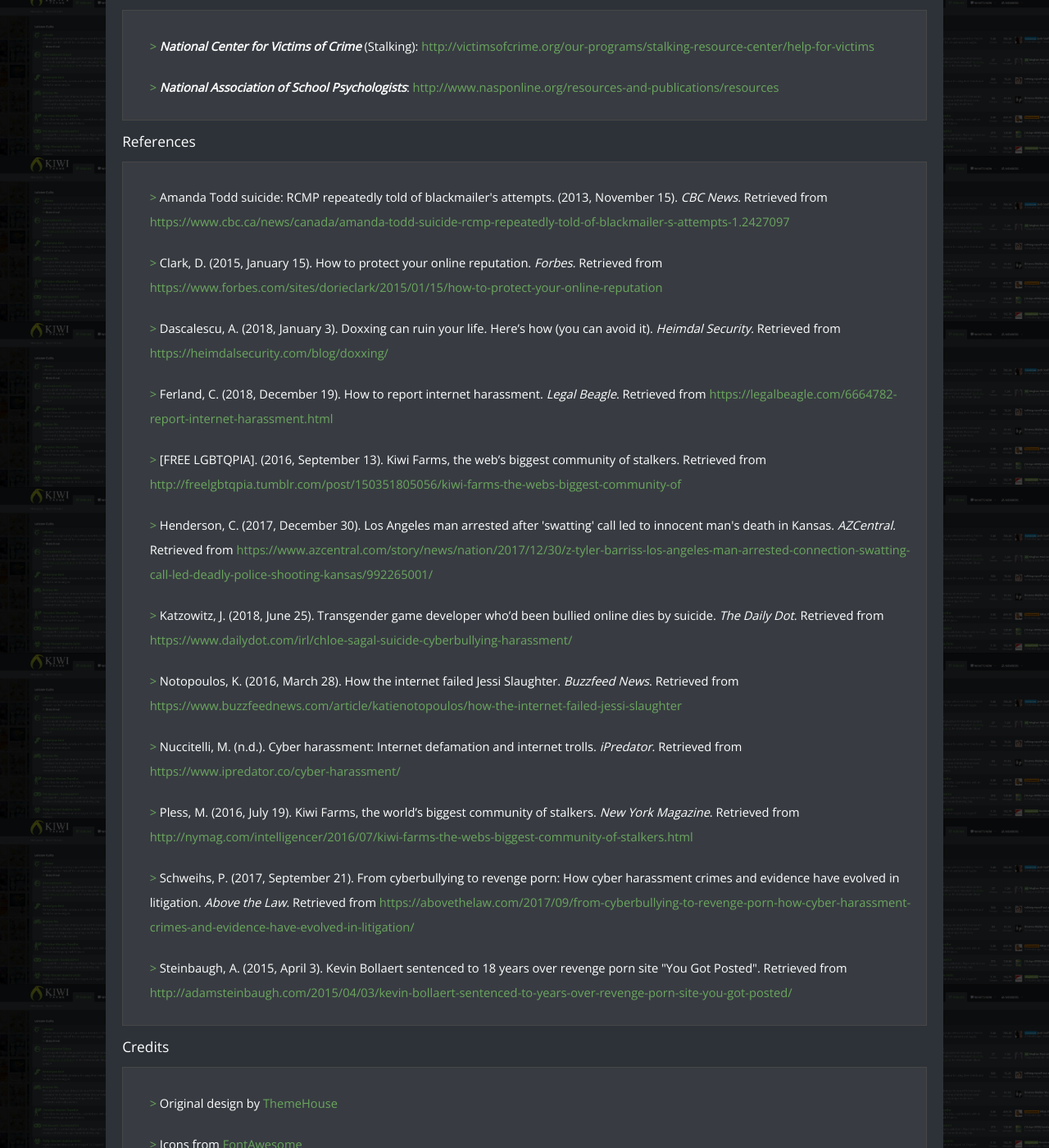
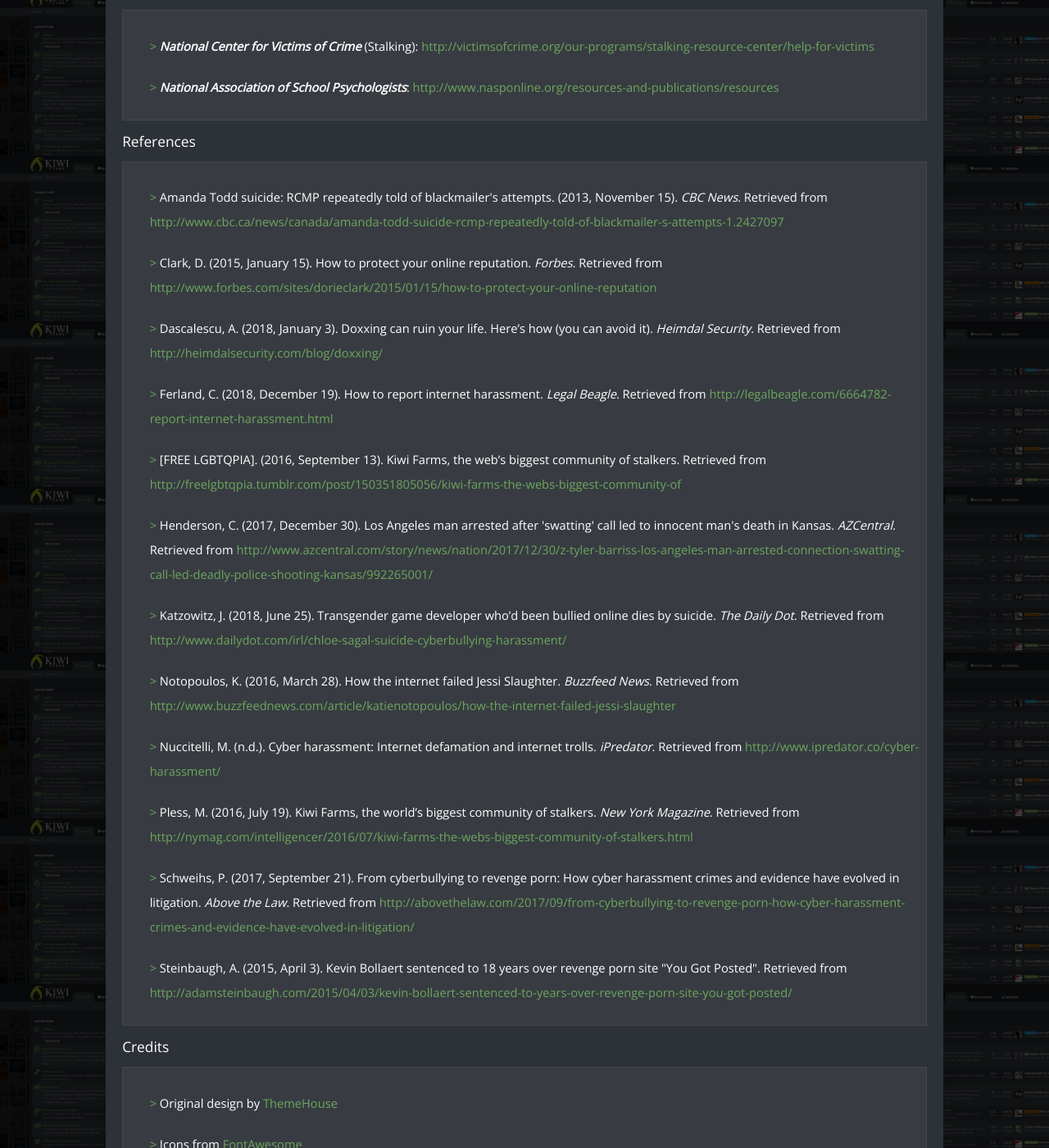
Before and after one commit to byliz/help, a Jekyll site: the page built from resources/index.html, in a window 1280 px wide and 1400 px high, scrolled down 1739 px. Shown: the whole window at 82% size. Built offline with Jekyll 4.4.1, drawn with Linux system fonts in a browser that asks for light colours; nearby versions of some CDN libraries; some web fonts are replaced; some of the changed lines change nothing that is shown; some of the changed text lies outside the part shown.

Commit message:
Update index.html

```diff
--- a/resources/index.html
+++ b/resources/index.html
@@ -12,7 +12,7 @@
 		<strong><em>National Suicide Prevention Lifeline</em></strong> phone number: <a href="tel:18002738255" target="_blank">1-800-273-TALK (1-800-273-8255)</a>
 	</li>
 	<li>
-		<strong><em>National Suicide Prevention</em></strong> Chat: <a href="https://crisischat.org" target="_blank">CrisisChat.org</a> or <a href="https://suicidepreventionlifeline.org/chat/" target="_blank">https://suicidepreventionlifeline.org/chat/</a>
+		<strong><em>National Suicide Prevention</em></strong> Chat: <a href="http://crisischat.org" target="_blank">http://crisischat.org</a> or <a href="http://suicidepreventionlifeline.org/chat/" target="_blank">http://suicidepreventionlifeline.org/chat/</a>
 	</li>
 	<li>
 		<strong><em>Crisis Text Line</em></strong>: text "SAFE" to <a href="sms:741-741" target="_blank">741-741</a>
@@ -24,7 +24,7 @@
 		<strong><em>Victim Connect Helpline</em></strong> phone number: <a href="tel:8554842846" target="_blank">855-4-VICTIM (855-484-2846)</a>
 	</li>
 	<li>
-		<strong><em>The United States Department of Justice.</em></strong> Report Computer, Internet-Related, or Intellectual Property Crime: <a href="https://www.justice.gov/criminal-ccips/reporting-computer-internet-related-or-intellectual-property-crime" target="_blank">https://www.justice.gov/criminal-ccips/reporting-computer-internet-related-or-intellectual-property-crime</a>
+		<strong><em>The United States Department of Justice.</em></strong> Report Computer, Internet-Related, or Intellectual Property Crime: <a href="http://www.justice.gov/criminal-ccips/reporting-computer-internet-related-or-intellectual-property-crime" target="_blank">http://www.justice.gov/criminal-ccips/reporting-computer-internet-related-or-intellectual-property-crime</a>
 	</li>
 </ul>
 
@@ -32,16 +32,16 @@
 
 <ul>
 	<li>
-		<strong><em>Wireshark</em></strong>: <a href="https://www.wireshark.org/" target="_blank">https://www.wireshark.org/</a>, to monitor home network traffic
+		<strong><em>Wireshark</em></strong>: <a href="http://www.wireshark.org/" target="_blank">http://www.wireshark.org/</a>, to monitor home network traffic
 	</li>
 	<li>
 		<strong><em>GetLinkInfo.com</em></strong>: <a href="http://getlinkinfo.com/" target="_blank">http://getlinkinfo.com/</a>, to check suspicious links
 	</li>
 	<li>
-		<strong><em>Google's Web Search Troubleshooter</em></strong>: <a href="https://support.google.com/websearch/troubleshooter/3111061?hl=en" target="_blank">https://support.google.com/websearch/troubleshooter/3111061?hl=en</a>, to remove personal information like nude photos and credit card information from Google search results
+		<strong><em>Google's Web Search Troubleshooter</em></strong>: <a href="http://support.google.com/websearch/troubleshooter/3111061?hl=en" target="_blank">http://support.google.com/websearch/troubleshooter/3111061?hl=en</a>, to remove personal information like nude photos and credit card information from Google search results
 	</li>
 	<li>
-		<strong><em>Google's Outdated Content Remover</em></strong>: <a href="https://www.google.com/webmasters/tools/removals" target="_blank">https://www.google.com/webmasters/tools/removals</a>, to remove deleted and altered pages with outdated cache information from Google search and image results
+		<strong><em>Google's Outdated Content Remover</em></strong>: <a href="http://www.google.com/webmasters/tools/removals" target="_blank">http://www.google.com/webmasters/tools/removals</a>, to remove deleted and altered pages with outdated cache information from Google search and image results
 	</li>
 </ul>
 
@@ -49,7 +49,7 @@
 
 <ul>
 	<li>
-		<strong><em>National Suicide Prevention Lifeline</em></strong>: <a href="https://suicidepreventionlifeline.org" target="_blank">https://suicidepreventionlifeline.org</a>
+		<strong><em>National Suicide Prevention Lifeline</em></strong>: <a href="http://suicidepreventionlifeline.org" target="_blank">http://suicidepreventionlifeline.org</a>
 	</li>
 	<li>
 		<strong><em>The American Foundation for Suicide Prevention</em></strong>: <a href="http://www.afsp.org" target="_blank">http://www.afsp.org</a>
@@ -69,7 +69,7 @@
 
 <ul>
 	<li>
-		<strong>Find a mental health provider</strong>: <a href="https://FindTreatment.samhsa.gov" target="_blank">FindTreatment.samhsa.gov</a> or <a href="https://MentalHealthAmerica.net/finding-help" target="_blank">MentalHealthAmerica.net/finding-help</a>
+		<strong>Find a mental health provider</strong>: <a href="http://FindTreatment.samhsa.gov" target="_blank">http://findtreatment.samhsa.gov</a> or <a href="http://MentalHealthAmerica.net/finding-help" target="_blank">http://mentalhealthamerica.net/finding-help</a>
 	</li>
 	<li>
 		<strong><em>Mental Health First Aid</em></strong>: <a href="www.mentalhealthfirstaid.org/cs" target="_blank">www.mentalhealthfirstaid.org/cs</a>
@@ -107,37 +107,37 @@
 
 <ul>
 	<li>
-		Amanda Todd suicide: RCMP repeatedly told of blackmailer's attempts. (2013, November 15). <em>CBC News</em>. Retrieved from <a href="https://www.cbc.ca/news/canada/amanda-todd-suicide-rcmp-repeatedly-told-of-blackmailer-s-attempts-1.2427097" target="_blank">https://www.cbc.ca/news/canada/amanda-todd-suicide-rcmp-repeatedly-told-of-blackmailer-s-attempts-1.2427097</a>
+		Amanda Todd suicide: RCMP repeatedly told of blackmailer's attempts. (2013, November 15). <em>CBC News</em>. Retrieved from <a href="http://www.cbc.ca/news/canada/amanda-todd-suicide-rcmp-repeatedly-told-of-blackmailer-s-attempts-1.2427097" target="_blank">http://www.cbc.ca/news/canada/amanda-todd-suicide-rcmp-repeatedly-told-of-blackmailer-s-attempts-1.2427097</a>
 	</li>
 	<li>
-		Clark, D. (2015, January 15). How to protect your online reputation. <em>Forbes.</em> Retrieved from <a href="https://www.forbes.com/sites/dorieclark/2015/01/15/how-to-protect-your-online-reputation" target="_blank">https://www.forbes.com/sites/dorieclark/2015/01/15/how-to-protect-your-online-reputation</a>
+		Clark, D. (2015, January 15). How to protect your online reputation. <em>Forbes.</em> Retrieved from <a href="http://www.forbes.com/sites/dorieclark/2015/01/15/how-to-protect-your-online-reputation" target="_blank">http://www.forbes.com/sites/dorieclark/2015/01/15/how-to-protect-your-online-reputation</a>
 	</li>
 	<li>
-		Dascalescu, A. (2018, January 3). Doxxing can ruin your life. Here’s how (you can avoid it). <em>Heimdal Security.</em> Retrieved from <a href="https://heimdalsecurity.com/blog/doxxing/" target="_blank">https://heimdalsecurity.com/blog/doxxing/</a>
+		Dascalescu, A. (2018, January 3). Doxxing can ruin your life. Here’s how (you can avoid it). <em>Heimdal Security.</em> Retrieved from <a href="http://heimdalsecurity.com/blog/doxxing/" target="_blank">http://heimdalsecurity.com/blog/doxxing/</a>
 	</li>
 	<li>
-		Ferland, C. (2018, December 19). How to report internet harassment. <em>Legal Beagle</em>. Retrieved from <a href="https://legalbeagle.com/6664782-report-internet-harassment.html" target="_blank">https://legalbeagle.com/6664782-report-internet-harassment.html</a>
+		Ferland, C. (2018, December 19). How to report internet harassment. <em>Legal Beagle</em>. Retrieved from <a href="http://legalbeagle.com/6664782-report-internet-harassment.html" target="_blank">http://legalbeagle.com/6664782-report-internet-harassment.html</a>
 	</li>
 	<li>
 		[FREE LGBTQPIA]. (2016, September 13). Kiwi Farms, the web’s biggest community of stalkers. Retrieved from <a href="http://freelgbtqpia.tumblr.com/post/150351805056/kiwi-farms-the-webs-biggest-community-of" target="_blank">http://freelgbtqpia.tumblr.com/post/150351805056/kiwi-farms-the-webs-biggest-community-of</a>
 	</li>
 	<li>
-		Henderson, C. (2017, December 30). Los Angeles man arrested after 'swatting' call led to innocent man's death in Kansas. <em>AZCentral.</em> Retrieved from <a href="https://www.azcentral.com/story/news/nation/2017/12/30/z-tyler-barriss-los-angeles-man-arrested-connection-swatting-call-led-deadly-police-shooting-kansas/992265001/" target="_blank">https://www.azcentral.com/story/news/nation/2017/12/30/z-tyler-barriss-los-angeles-man-arrested-connection-swatting-call-led-deadly-police-shooting-kansas/992265001/</a>
+		Henderson, C. (2017, December 30). Los Angeles man arrested after 'swatting' call led to innocent man's death in Kansas. <em>AZCentral.</em> Retrieved from <a href="http://www.azcentral.com/story/news/nation/2017/12/30/z-tyler-barriss-los-angeles-man-arrested-connection-swatting-call-led-deadly-police-shooting-kansas/992265001/" target="_blank">http://www.azcentral.com/story/news/nation/2017/12/30/z-tyler-barriss-los-angeles-man-arrested-connection-swatting-call-led-deadly-police-shooting-kansas/992265001/</a>
 	</li>
 	<li>
-		Katzowitz, J. (2018, June 25). Transgender game developer who’d been bullied online dies by suicide. <em>The Daily Dot</em>. Retrieved from <a href="https://www.dailydot.com/irl/chloe-sagal-suicide-cyberbullying-harassment/" target="_blank">https://www.dailydot.com/irl/chloe-sagal-suicide-cyberbullying-harassment/</a>
+		Katzowitz, J. (2018, June 25). Transgender game developer who’d been bullied online dies by suicide. <em>The Daily Dot</em>. Retrieved from <a href="http://www.dailydot.com/irl/chloe-sagal-suicide-cyberbullying-harassment/" target="_blank">http://www.dailydot.com/irl/chloe-sagal-suicide-cyberbullying-harassment/</a>
 	</li>
 	<li>
-		Notopoulos, K. (2016, March 28). How the internet failed Jessi Slaughter. <em>Buzzfeed News</em>. Retrieved from <a href="https://www.buzzfeednews.com/article/katienotopoulos/how-the-internet-failed-jessi-slaughter" target="_blank">https://www.buzzfeednews.com/article/katienotopoulos/how-the-internet-failed-jessi-slaughter</a>
+		Notopoulos, K. (2016, March 28). How the internet failed Jessi Slaughter. <em>Buzzfeed News</em>. Retrieved from <a href="http://www.buzzfeednews.com/article/katienotopoulos/how-the-internet-failed-jessi-slaughter" target="_blank">http://www.buzzfeednews.com/article/katienotopoulos/how-the-internet-failed-jessi-slaughter</a>
 	</li>
 	<li>
-		Nuccitelli, M. (n.d.). Cyber harassment: Internet defamation and internet trolls. <em>iPredator</em>. Retrieved from <a href="https://www.ipredator.co/cyber-harassment/" target="_blank">https://www.ipredator.co/cyber-harassment/</a>
+		Nuccitelli, M. (n.d.). Cyber harassment: Internet defamation and internet trolls. <em>iPredator</em>. Retrieved from <a href="http://www.ipredator.co/cyber-harassment/" target="_blank">http://www.ipredator.co/cyber-harassment/</a>
 	</li>
 	<li>
 		Pless, M. (2016, July 19). Kiwi Farms, the world’s biggest community of stalkers. <em>New York Magazine</em>. Retrieved from <a href="http://nymag.com/intelligencer/2016/07/kiwi-farms-the-webs-biggest-community-of-stalkers.html" target="_blank">http://nymag.com/intelligencer/2016/07/kiwi-farms-the-webs-biggest-community-of-stalkers.html</a>
 	</li>
 	<li>
-		Schweihs, P. (2017, September 21). From cyberbullying to revenge porn: How cyber harassment crimes and evidence have evolved in litigation. <em>Above the Law.</em> Retrieved from <a href="https://abovethelaw.com/2017/09/from-cyberbullying-to-revenge-porn-how-cyber-harassment-crimes-and-evidence-have-evolved-in-litigation/" target="_blank">https://abovethelaw.com/2017/09/from-cyberbullying-to-revenge-porn-how-cyber-harassment-crimes-and-evidence-have-evolved-in-litigation/</a>
+		Schweihs, P. (2017, September 21). From cyberbullying to revenge porn: How cyber harassment crimes and evidence have evolved in litigation. <em>Above the Law.</em> Retrieved from <a href="http://abovethelaw.com/2017/09/from-cyberbullying-to-revenge-porn-how-cyber-harassment-crimes-and-evidence-have-evolved-in-litigation/" target="_blank">http://abovethelaw.com/2017/09/from-cyberbullying-to-revenge-porn-how-cyber-harassment-crimes-and-evidence-have-evolved-in-litigation/</a>
 	</li>
 	<li>
 		Steinbaugh, A. (2015, April 3). Kevin Bollaert sentenced to 18 years over revenge porn site "You Got Posted". Retrieved from <a href="http://adamsteinbaugh.com/2015/04/03/kevin-bollaert-sentenced-to-years-over-revenge-porn-site-you-got-posted/" target="_blank">http://adamsteinbaugh.com/2015/04/03/kevin-bollaert-sentenced-to-years-over-revenge-porn-site-you-got-posted/</a>
@@ -148,12 +148,12 @@
 
 <ul>
 	<li>
-		Original design by <a href="https://www.themehouse.com/" target="_blank">ThemeHouse</a>
+		Original design by <a href="http://www.themehouse.com/" target="_blank">ThemeHouse</a>
 	</li>
 	<li>
-		Icons from <a href="https://fontawesome.com" title="_blank">FontAwesome</a>
+		Icons from <a href="http://fontawesome.com" title="_blank">FontAwesome</a>
 	</li>
 	<li>
-		Fonts from <a href="https://fonts.google.com/" target="_blank">Google</a>
+		Fonts from <a href="http://fonts.google.com/" target="_blank">Google</a>
 	</li>
 </ul>
```
